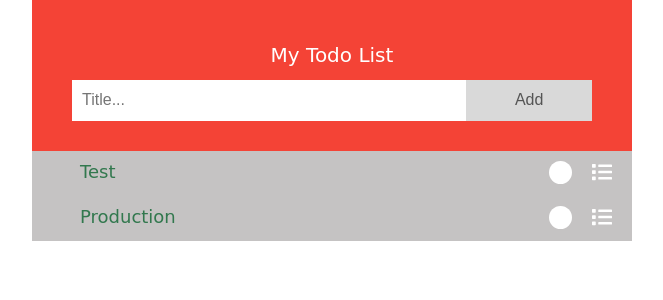
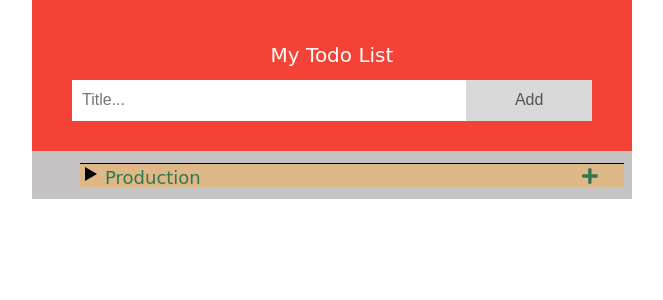
Before and after one commit to vinograd1kaa/todoList-frontend, a React (Create React App) app: page /todo in a window 1280 px wide. Shown: the top 300 px of the page, without its empty margins (308-971 px from the left). Built offline with nearby package versions, Linux system fonts and the light colour scheme.

Commit message:
bug with arrayIcon

```diff
--- a/src/actions/Todo/index.js
+++ b/src/actions/Todo/index.js
@@ -1,4 +1,4 @@
 export const ADD_TASK = 'TODO/ADD_TASK';
-export const CHANGE_TASK_CHECKED = 'TODO/CHANGE_TASK_CHECKED';
 export const ADD_SUB_TASK = 'TODO/ADD_SUB_TASK';
-export const CHANGE_SUB_TASK_CHECKED = 'TODO/CHANGE_SUB_TASK_CHECKED';
+export const CHANGE_TASK_TITLE = 'TODO/CHANGE_TASK_TITLE';
+export const CHANGE_IS_EXPENDED = 'TODO/CHANGE_IS_EXPENDED';
--- a/src/containers/Todo/Todo.jsx
+++ b/src/containers/Todo/Todo.jsx
@@ -1,41 +1,23 @@
 import React, { useState } from 'react';
-import { FontAwesomeIcon } from '@fortawesome/react-fontawesome';
-import { Container, Header, Title, Form, CheckedTaskItem, ItemListIcon } from './styles';
-import {
-  AddTasksButton,
-  TasksList,
-  AddTasksInput,
-  TaskListItem,
-  ItemCircleIcon,
-  TaskListTitle,
-  TaskLIstInput,
-} from './styles/Todo';
+import { Container, Header, Title, Form } from './styles';
+import { AddTasksButton, AddTasksInput, TaskListItem } from './styles/Todo';
 import TodoItem from './TodoItem';
 
-const Todo = ({ tasksList, addTask, changeTaskChecked, changeSubTaskChecked, addSubTask, t }) => {
+const Todo = ({
+  tasksList,
+  addTask,
+  changeSubTaskChecked,
+  addSubTask,
+  changeTaskTitle,
+  changeIsExpended,
+  t,
+}) => {
   const [addTaskInputValue, setAddTaskInputValue] = useState('');
-  const [openedTask, setOpenedTask] = useState({ opened: false, id: false });
-  const [taskEditingState, setTaskEditingState] = useState(false);
-  const [taskEditingInputValue, setTaskEditingInputValue] = useState('');
 
   const handleClickAddTaskBtn = () => {
     addTask(addTaskInputValue);
     setAddTaskInputValue('');
   };
-
-  const handleClickTaskBlur = (id, item) => {
-    if (taskEditingInputValue === '') {
-      setTaskEditingState(false);
-      return;
-    }
-    addSubTask(id, taskEditingInputValue, item);
-    setTaskEditingState(false);
-    setTaskEditingInputValue('');
-  };
-
-  const handleClickTaskTitle = (id) => setTaskEditingState(id);
-  const handleClickCircleIcon = (id, checked, item) => changeTaskChecked(id, checked, item);
-  const handleClickListIcon = (id) => setOpenedTask({ opened: !openedTask.opened, id });
 
   return (
     <Container>
@@ -53,42 +35,15 @@ const Todo = ({ tasksList, addTask, changeTaskChecked, changeSubTaskChecked, add
           </AddTasksButton>
         </Form>
       </Header>
-      <TasksList>
-        {tasksList.map((obj) => (
       <TaskListItem>
-            <TaskListTitle onClickCapture={() => handleClickTaskTitle(obj.id)}>
-              {obj.title}
-            </TaskListTitle>
-            {taskEditingState === obj.id && (
-              <TaskLIstInput
-                type="text"
-                value={taskEditingInputValue}
-                onChange={(e) => setTaskEditingInputValue(e.target.value)}
-                onBlur={() => handleClickTaskBlur(obj.id, { ...obj })}
-                /* eslint-disable-next-line jsx-a11y/no-autofocus */
-                autoFocus
-              />
-            )}
-
-            <ItemCircleIcon onClick={() => handleClickCircleIcon(obj.id, obj.checked, { ...obj })}>
-              <CheckedTaskItem>{obj.checked && <FontAwesomeIcon icon="check" />}</CheckedTaskItem>
-            </ItemCircleIcon>
-
-            <ItemListIcon onClick={() => handleClickListIcon(obj.id)}>
-              <FontAwesomeIcon icon="list" />
-            </ItemListIcon>
-
-            {openedTask.opened && openedTask.id === obj.id && (
         <TodoItem
-                key={obj.id}
-                items={obj.subTasks}
+          items={tasksList}
           addSubTask={addSubTask}
+          changeTaskTitle={changeTaskTitle}
+          changeIsExpended={changeIsExpended}
           changeSubTaskChecked={changeSubTaskChecked}
         />
-            )}
       </TaskListItem>
-        ))}
-      </TasksList>
     </Container>
   );
 };
--- a/src/containers/Todo/TodoItem.jsx
+++ b/src/containers/Todo/TodoItem.jsx
@@ -2,18 +2,20 @@ import React, { useState } from 'react';
 import { FontAwesomeIcon } from '@fortawesome/react-fontawesome';
 import {
   SubTaskItem,
-  ItemCircleIcon,
   SubTasksList,
   SubTaskArrowIcon,
   SubTaskTitle,
+  SubTaskPlusIcon,
+  SubTaskTitleEditingInput,
   AddSubTaskInput,
 } from './styles/Todo';
-import { CheckedTaskItem } from './styles';
 
-const TodoItem = ({ items, addSubTask, changeSubTaskChecked }) => {
+const TodoItem = ({ items, addSubTask, changeIsExpended, changeTaskTitle }) => {
   const [subTaskState, setSubTaskState] = useState(false);
   const [subTaskEditingState, setSubTaskEditingState] = useState(false);
   const [subTaskEditingInputValue, setSubTaskEditingInputValue] = useState('');
+  const [titleInputValue, setTitleInputValue] = useState('');
+  const [titleEditingState, setTitleEditingState] = useState(false);
 
   const handleEditingInputBlur = (id, item) => {
     if (subTaskEditingInputValue === '') {
@@ -26,9 +28,27 @@ const TodoItem = ({ items, addSubTask, changeSubTaskChecked }) => {
     setSubTaskEditingInputValue('');
   };
 
-  const handleClickCircleIcon = (id, checked, item) => changeSubTaskChecked(id, checked, item);
-  const handleClickTitle = (id) => setSubTaskEditingState(id);
-  const handleClickArrow = (id) => setSubTaskState(id);
+  const handleClickTitleEditingBlur = (id, item) => {
+    changeTaskTitle(id, titleInputValue, item);
+    setTitleEditingState('');
+    setTitleEditingState(false);
+  };
+
+  const handleClickTitle = (title, id) => {
+    setTitleInputValue(title);
+    setTitleEditingState(id);
+  };
+
+  const handleClickArrowIcon = (id, isExpended) => {
+    setSubTaskState(id);
+    changeIsExpended(id, isExpended);
+  };
+
+  const handleClickPlusIcon = (id) => {
+    setSubTaskEditingState(id);
+  };
+
+  console.log(items);
 
   return (
     <SubTasksList>
@@ -36,11 +56,27 @@ const TodoItem = ({ items, addSubTask, changeSubTaskChecked }) => {
         <SubTaskItem>
           {item.subTasks && (
             <SubTaskArrowIcon
-              onClick={() => handleClickArrow(item.id)}
-              subTaskState={subTaskState === item.id}
+              onClick={() => handleClickArrowIcon(item.id, item.isExpended, item.subTasks)}
+              subTaskState={subTaskState.id === item.id}
+              isExpended={item.isExpended}
             />
           )}
-          <SubTaskTitle onClick={() => handleClickTitle(item.id)}>{item.title}</SubTaskTitle>
+
+          {titleEditingState !== item.id ? (
+            <SubTaskTitle onClick={() => handleClickTitle(item.title, item.id)}>
+              {item.title}
+            </SubTaskTitle>
+          ) : (
+            <SubTaskTitleEditingInput
+              type="text"
+              value={titleInputValue}
+              onBlur={() => handleClickTitleEditingBlur(item.id, { ...item })}
+              onChange={(e) => setTitleInputValue(e.target.value)}
+              /* eslint-disable-next-line jsx-a11y/no-autofocus */
+              autoFocus
+            />
+          )}
+
           {subTaskEditingState === item.id && (
             <AddSubTaskInput
               type="text"
@@ -51,20 +87,18 @@ const TodoItem = ({ items, addSubTask, changeSubTaskChecked }) => {
               autoFocus
             />
           )}
+          <SubTaskPlusIcon onClick={() => handleClickPlusIcon(item.id)}>
+            <FontAwesomeIcon icon="plus" />
+          </SubTaskPlusIcon>
           {item.subTasks && subTaskState === item.id && (
             <TodoItem
               key={item.id}
               items={item.subTasks}
               addSubTask={addSubTask}
-              changeSubTaskChecked={changeSubTaskChecked}
+              changeTaskTitle={changeTaskTitle}
+              changeIsExpended={changeIsExpended}
             />
           )}
-          <ItemCircleIcon
-            onClick={() => handleClickCircleIcon(item.id, item.checked, { ...item })}
-            todoItem
-          >
-            <CheckedTaskItem>{item.checked && <FontAwesomeIcon icon="check" />}</CheckedTaskItem>
-          </ItemCircleIcon>
         </SubTaskItem>
       ))}
     </SubTasksList>
--- a/src/containers/Todo/index.js
+++ b/src/containers/Todo/index.js
@@ -3,12 +3,7 @@ import { connect } from 'react-redux';
 
 import { withTranslation } from 'react-i18next';
 import Todo from './Todo';
-import {
-  ADD_TASK,
-  CHANGE_TASK_CHECKED,
-  ADD_SUB_TASK,
-  CHANGE_SUB_TASK_CHECKED,
-} from '../../actions/Todo';
+import { ADD_TASK, ADD_SUB_TASK, CHANGE_TASK_TITLE, CHANGE_IS_EXPENDED } from '../../actions/Todo';
 import { todoSelector } from '../../selectors/todo';
 
 const mapStateToProps = (state) => ({
@@ -23,15 +18,6 @@ const mapDispatchToProps = (dispatch) => ({
         title,
       },
     }),
-  changeTaskChecked: (id, checked, item) =>
-    dispatch({
-      type: CHANGE_TASK_CHECKED,
-      payload: {
-        id,
-        checked,
-        item,
-      },
-    }),
 
   addSubTask: (id, title, item) =>
     dispatch({
@@ -43,13 +29,22 @@ const mapDispatchToProps = (dispatch) => ({
       },
     }),
 
-  changeSubTaskChecked: (id, checked, item) =>
+  changeTaskTitle: (id, title, item) =>
     dispatch({
-      type: CHANGE_SUB_TASK_CHECKED,
+      type: CHANGE_TASK_TITLE,
       payload: {
         id,
-        checked,
+        title,
         item,
+      },
+    }),
+
+  changeIsExpended: (id, isExpended) =>
+    dispatch({
+      type: CHANGE_IS_EXPENDED,
+      payload: {
+        id,
+        isExpended,
       },
     }),
 });
--- a/src/containers/Todo/styles/Todo.js
+++ b/src/containers/Todo/styles/Todo.js
@@ -49,26 +49,6 @@ export const TaskListItem = styled.div`
   background: #c5c3c3;
 `;
 
-export const ItemCircleIcon = styled.div`
-  position: absolute;
-  font-size: 20px;
-  background: #fff;
-  height: 22px;
-  width: 22px;
-  border: none;
-  right: 60px;
-  border-radius: 50%;
-  cursor: pointer;
-  top: ${({ todoItem }) => (todoItem ? '0' : '10px')};
-  width: ${({ todoItem }) => (todoItem ? '22px' : '23px')};
-  height: ${({ todoItem }) => (todoItem ? '22px' : '23px')};
-`;
-
-export const TasksList = styled.h2`
-  margin: 0;
-  padding: 0;
-`;
-
 export const SubTasksList = styled.ul`
   background: burlywood;
 `;
@@ -90,19 +70,25 @@ export const SubTaskArrowIcon = styled.span`
   left: 4px;
   top: 4px;
   cursor: pointer;
-  transform: ${({ subTaskState }) => (subTaskState.opened ? 'rotate(0)' : 'rotate(-90deg)')};
+  transform: ${({ isExpended }) => (isExpended ? 'rotate(0)' : 'rotate(-90deg)')};
 }`;
 
 export const SubTaskTitle = styled.h4`
-  width: 30%;
+  cursor: pointer;
+  width: 50%;
+}`;
+
+export const SubTaskPlusIcon = styled.span`
+  position: absolute;
+  right: 26px;
+  top: 3px;
   cursor: pointer;
 }`;
 
-export const TaskListTitle = styled.h4`
-  margin-bottom: 3px;
+export const SubTaskTitleEditingInput = styled.input`
+  margin: 0;
+  border-radius: 0;
 }`;
-
-export const TaskLIstInput = styled.input``;
 
 export const AddSubTaskInput = styled.input`
   margin: 0;
--- a/src/containers/Todo/styles/index.js
+++ b/src/containers/Todo/styles/index.js
@@ -29,14 +29,14 @@ export const Title = styled.h2`
   line-height: 50px;
 `;
 
-export const ItemListIcon = styled.span`
-  position: absolute;
-  font-size: 20px;
-  color: #fff;
-  top: 11px;
-  right: 20px;
-  cursor: pointer;
-`;
+// export const ItemListIcon = styled.span`
+//   position: absolute;
+//   font-size: 20px;
+//   color: #fff;
+//   top: 11px;
+//   right: 20px;
+//   cursor: pointer;
+// `;
 
 export const CheckedTaskItem = styled.span`
   position: absolute;
--- a/src/globalStyles/fontAwesome.js
+++ b/src/globalStyles/fontAwesome.js
@@ -5,9 +5,8 @@ import {
   faClock,
   faMapMarkerAlt,
   faSearch,
-  faList,
-  faCheck,
+  faPlus,
 } from '@fortawesome/free-solid-svg-icons';
 import { fab } from '@fortawesome/free-brands-svg-icons';
 
-library.add(fab, faCheckSquare, faClock, faMapMarkerAlt, faCoffee, faSearch, faList, faCheck);
+library.add(fab, faCheckSquare, faClock, faMapMarkerAlt, faCoffee, faSearch, faPlus);
--- a/src/reducers/todo/index.js
+++ b/src/reducers/todo/index.js
@@ -1,39 +1,29 @@
 import { uniqueId } from 'lodash';
-import {
-  ADD_SUB_TASK,
-  ADD_TASK,
-  CHANGE_TASK_CHECKED,
-  CHANGE_SUB_TASK_CHECKED,
-} from '../../actions/Todo';
+import { ADD_SUB_TASK, ADD_TASK, CHANGE_TASK_TITLE, CHANGE_IS_EXPENDED } from '../../actions/Todo';
 
 const initialState = {
   items: [
     {
-      title: 'Test',
-      id: 5,
-      checked: false,
-      subTasks: [],
-    },
-    {
       title: 'Production',
       id: 1,
-      checked: false,
+      isExpended: false,
       subTasks: [
         {
           title: 'Production 1',
           id: 2,
-          checked: false,
+          isExpended: false,
           subTasks: [
             {
               title: 'Production 1 - 1',
               id: 3,
-              checked: false,
+              isExpended: false,
               subTasks: [],
             },
             {
               title: 'Production 1 - 2',
               id: 4,
               checked: false,
+              isExpended: false,
               subTasks: [],
             },
           ],
@@ -41,6 +31,25 @@ const initialState = {
       ],
     },
   ],
+};
+
+const findTaskById = (id, arr) => {
+  let result = arr.find((obj) => obj.id === id);
+
+  if (!result) {
+    // eslint-disable-next-line no-plusplus
+    for (let i = 0; i < arr.length; i++) {
+      if (arr[i].id === id) {
+        return arr[id];
+      }
+      if ('subTasks' in arr[i]) {
+        // eslint-disable-next-line no-unused-vars
+        result = findTaskById(id, arr[i].subTasks);
+      }
+    }
+  }
+
+  return result;
 };
 
 export default function todoReducer(state = initialState, { type, payload }) {
@@ -59,18 +68,6 @@ export default function todoReducer(state = initialState, { type, payload }) {
         ],
       };
 
-    case CHANGE_TASK_CHECKED:
-      return {
-        ...state,
-        items: (state.items || payload.item).map((obj) => {
-          if (obj.id === payload.id) {
-            return { ...obj, checked: !payload.checked };
-          }
-
-          return obj;
-        }),
-      };
-
     case ADD_SUB_TASK:
       payload.item.subTasks.push({
         title: payload.title,
@@ -83,13 +80,27 @@ export default function todoReducer(state = initialState, { type, payload }) {
         ...state,
       };
 
-    case CHANGE_SUB_TASK_CHECKED:
-      // eslint-disable-next-line no-case-declarations,no-param-reassign
-      payload.item.checked = !payload.item.checked;
+    case CHANGE_TASK_TITLE:
+      // eslint-disable-next-line no-param-reassign,no-multi-assign,no-case-declarations
+      const changedTitleState = (findTaskById(payload.id, state.items).title = payload.title);
 
       return {
         ...state,
         ...state.items,
+        ...changedTitleState,
+      };
+
+    case CHANGE_IS_EXPENDED:
+      // eslint-disable-next-line no-multi-assign,no-case-declarations
+      const changedIsExpendedState = (findTaskById(
+        payload.id,
+        state.items,
+      ).isExpended = !payload.isExpended);
+
+      return {
+        ...state,
+        ...state.items,
+        ...changedIsExpendedState,
       };
 
     default:
```
Lines whose indentation alone changed are shown as unchanged.
